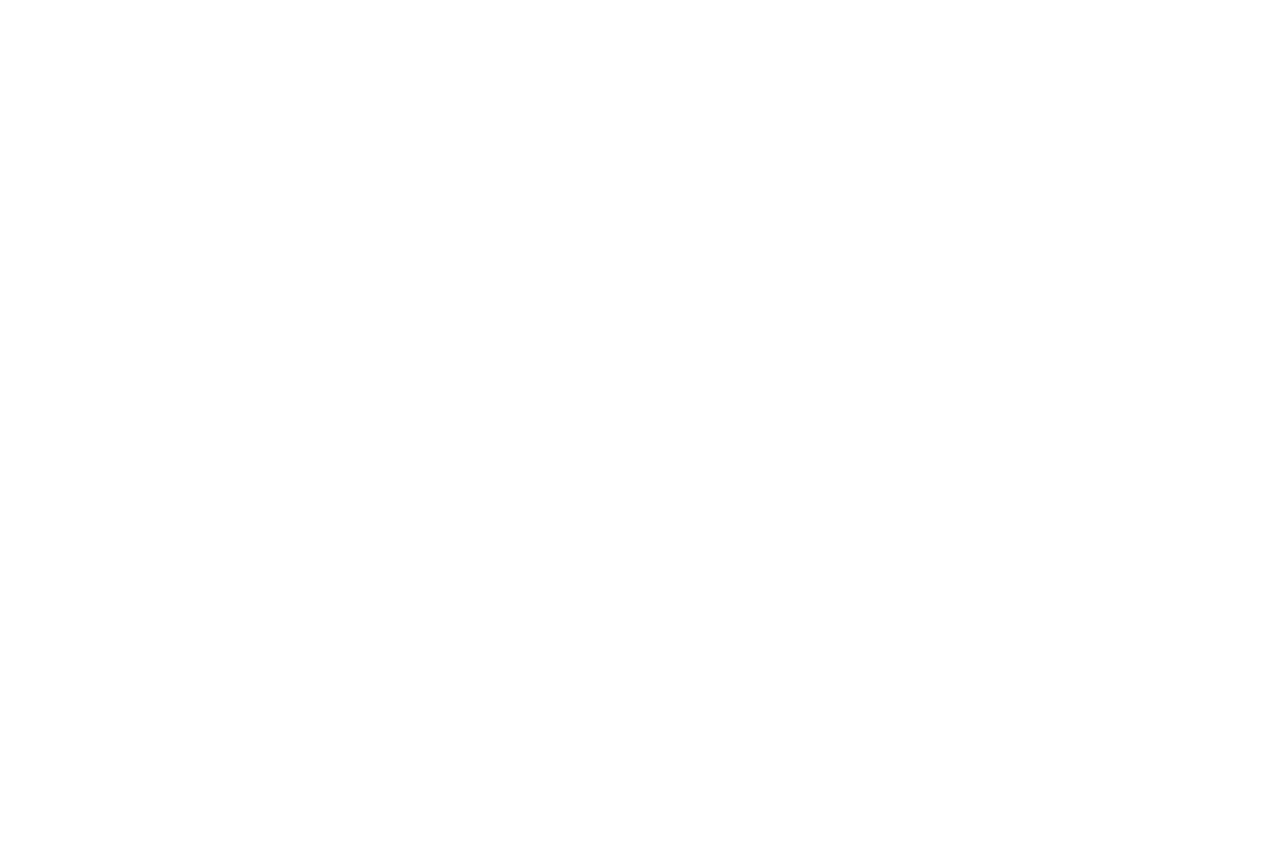
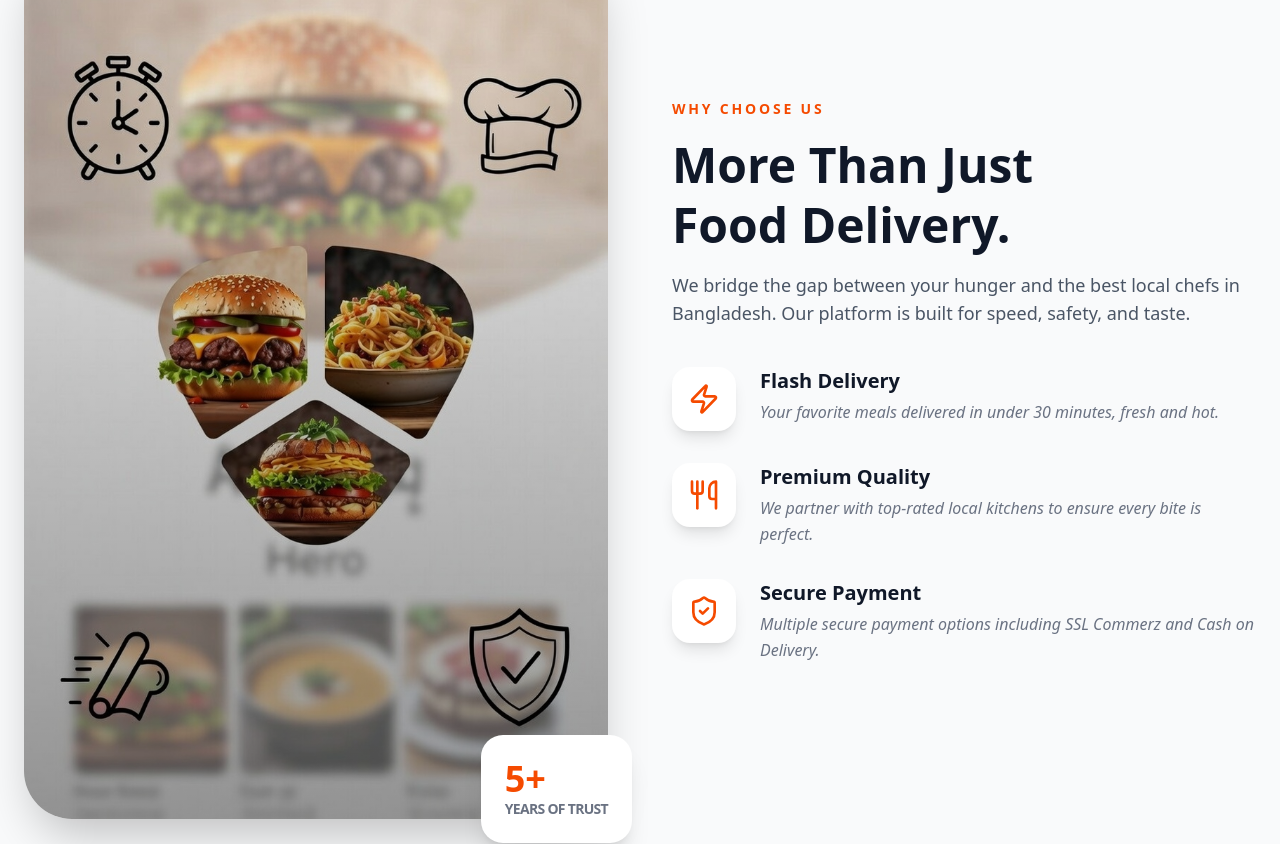
Before and after one commit to MOBASSHIR07/FoodHub_Frontend_A4, a Next.js app: page / in a window 1280 px wide. Shown: the part 960-1804 px from the top of the page. Before the commit the page ends 844 px from the top, so only its background shows below. Built offline with nearby package versions, Linux system fonts and the light colour scheme.

Commit message:
added why choose us section

```diff
--- a/app/(CommonLayout)/page.tsx
+++ b/app/(CommonLayout)/page.tsx
@@ -1,3 +1,4 @@
+import Features from "@/components/Home/Features";
 import Hero from "@/components/Home/Hero";
 
 
@@ -14,7 +15,7 @@
       {/* <Trending /> */}
 
       {/* Section 4: Why Us (Coming Next) */}
-      {/* <WhyUs /> */}
+     <Features/>
     </div>
   );
 }
--- a/components/Home/Features.tsx
+++ b/components/Home/Features.tsx
@@ -0,0 +1,129 @@
+"use client";
+
+import { useEffect, useState, useRef } from "react";
+import Image from "next/image";
+import { ShieldCheck, Utensils, Zap } from "lucide-react";
+import featuresBg from "@/assets/image/choose_us.jpg";
+
+const features = [
+  {
+    icon: <Zap className="h-8 w-8 text-orange-600" />,
+    title: "Flash Delivery",
+    desc: "Your favorite meals delivered in under 30 minutes, fresh and hot.",
+  },
+  {
+    icon: <Utensils className="h-8 w-8 text-orange-600" />,
+    title: "Premium Quality",
+    desc: "We partner with top-rated local kitchens to ensure every bite is perfect.",
+  },
+  {
+    icon: <ShieldCheck className="h-8 w-8 text-orange-600" />,
+    title: "Secure Payment",
+    desc: "Multiple secure payment options including SSL Commerz and Cash on Delivery.",
+  },
+];
+
+export default function Features() {
+  const [isVisible, setIsVisible] = useState(false);
+  const sectionRef = useRef<HTMLDivElement>(null);
+
+  useEffect(() => {
+    const observer = new IntersectionObserver(
+      ([entry]) => {
+        if (entry.isIntersecting) {
+          setIsVisible(true);
+          observer.unobserve(entry.target);
+        }
+      },
+      { threshold: 0.1 }
+    );
+
+    if (sectionRef.current) {
+      observer.observe(sectionRef.current);
+    }
+
+    return () => observer.disconnect();
+  }, []);
+
+  return (
+    <section
+      ref={sectionRef}
+      className="relative py-24 overflow-hidden bg-gray-50"
+    >
+      <div className="container mx-auto px-6">
+        <div className="flex flex-col lg:flex-row items-center gap-16">
+
+          {/* --- LEFT SIDE: THE IMAGE (Slides in from Left) --- */}
+          <div className={`flex-1 relative group transition-all duration-1000 ease-out ${
+            isVisible ? "opacity-100 translate-x-0" : "opacity-0 -translate-x-20"
+          }`}>
+            <div className="relative z-10 overflow-hidden rounded-[3rem] shadow-2xl transition-transform duration-500 group-hover:scale-[1.01]">
+              <Image
+                src={featuresBg}
+                alt="Why choose FoodHub"
+                className="object-cover transition-transform duration-700 group-hover:scale-110"
+                priority
+              />
+              <div className="absolute inset-0 bg-linear-to-t from-black/40 to-transparent" />
+            </div>
+
+            {/* Floating Experience Badge */}
+            <div className={`absolute -bottom-6 -right-6 z-20 bg-white p-6 rounded-3xl shadow-xl transition-all duration-1000 delay-500 ${
+              isVisible ? "scale-100 opacity-100" : "scale-0 opacity-0"
+            }`}>
+              <p className="text-4xl font-black text-orange-600">5+</p>
+              <p className="text-sm font-bold text-gray-500 uppercase tracking-tighter">Years of Trust</p>
+            </div>
+          </div>
+
+          {/* --- RIGHT SIDE: CONTENT (Staggered Animation) --- */}
+          <div className="flex-1 space-y-10">
+            <div className={`space-y-4 transition-all duration-1000 ease-out ${
+              isVisible ? "opacity-100 translate-y-0" : "opacity-0 translate-y-10"
+            }`}>
+              <h2 className="text-sm font-black uppercase tracking-[0.2em] text-orange-600">
+                Why Choose Us
+              </h2>
+              <h3 className="text-4xl lg:text-5xl font-black text-gray-900 leading-tight">
+                More Than Just <br /> Food Delivery.
+              </h3>
+              <p className="text-lg text-gray-600">
+                We bridge the gap between your hunger and the best local chefs in Bangladesh.
+                Our platform is built for speed, safety, and taste.
+              </p>
+            </div>
+
+            <div className="grid gap-8">
+              {features.map((feature, idx) => (
+                <div
+                  key={idx}
+                  className={`flex gap-6 group transition-all duration-700 ease-out`}
+                  style={{
+                    transitionDelay: `${(idx + 1) * 200}ms`,
+                    opacity: isVisible ? 1 : 0,
+                    transform: isVisible ? "translateX(0)" : "translateX(30px)"
+                  }}
+                >
+                  <div className="shrink-0 flex h-16 w-16 items-center justify-center rounded-2xl bg-white shadow-lg transition-all duration-300 group-hover:bg-orange-600 group-hover:scale-110 group-hover:rotate-3">
+                    <span className="text-orange-600 transition-colors group-hover:text-white">
+                        {feature.icon}
+                    </span>
+                  </div>
+                  <div className="space-y-1">
+                    <h4 className="text-xl font-bold text-gray-900 group-hover:text-orange-600 transition-colors">
+                        {feature.title}
+                    </h4>
+                    <p className="text-gray-500 leading-relaxed italic">
+                        {feature.desc}
+                    </p>
+                  </div>
+                </div>
+              ))}
+            </div>
+          </div>
+
+        </div>
+      </div>
+    </section>
+  );
+}
--- a/components/Home/Hero.tsx
+++ b/components/Home/Hero.tsx
@@ -46,13 +46,18 @@
                     {/* CTAs */}
                     <div className="flex flex-col sm:flex-row items-center gap-4 justify-center lg:justify-start">
                         <Link href="/meal">
-              <Button size="lg" className="h-16 px-10 rounded-full bg-orange-600 hover:bg-orange-700 text-xl font-black shadow-2xl shadow-orange-200 transition-all active:scale-95 group">
+                            <Button
+                                size="lg"
+                                className="h-14 md:h-16 px-8 md:px-10 mt-6 rounded-full bg-orange-600 hover:bg-orange-700 text-lg md:text-xl font-black shadow-xl hover:shadow-2xl shadow-orange-200 transition-all duration-300 active:scale-95 group overflow-hidden"
+                            >
+                                <span className="relative z-10 flex items-center">
                                     Order Now
-                <ArrowRight className="ml-2 h-6 w-6 transition-transform group-hover:translate-x-1" />
+                                    <ArrowRight className="ml-2 h-5 w-5  md:h-6 transition-transform duration-300 group-hover:translate-x-2" />
+                                </span>
                             </Button>
                         </Link>
                         <Link href="/providers">
-              <Button variant="outline" size="lg" className="h-16 px-10 rounded-full border-2 bg-white/50 backdrop-blur-sm text-lg font-bold hover:bg-white transition-all">
+                            <Button variant="outline" size="lg" className="h-16 px-10 mb-8 rounded-full border-2 bg-white/50 backdrop-blur-sm text-lg font-bold hover:bg-white transition-all">
                                 Explore Kitchens
                             </Button>
                         </Link>
```
Also changed, not shown: components/shared/Footer.tsx (added), hooks/use-in-view.ts (added). Lines whose indentation alone changed are shown as unchanged.
